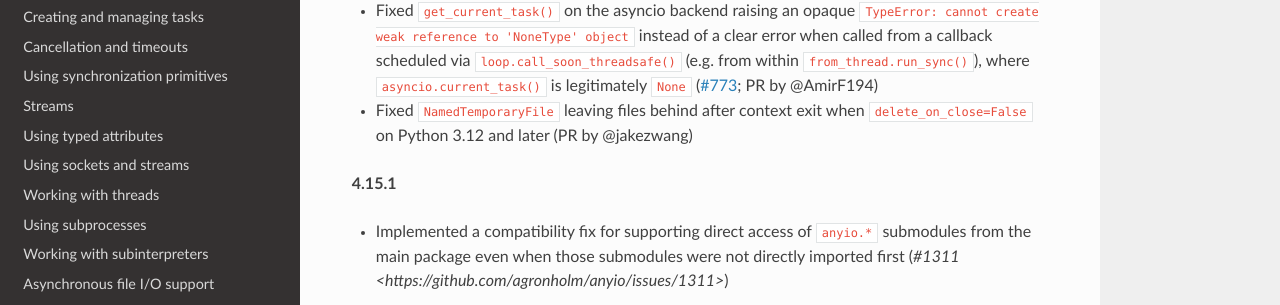
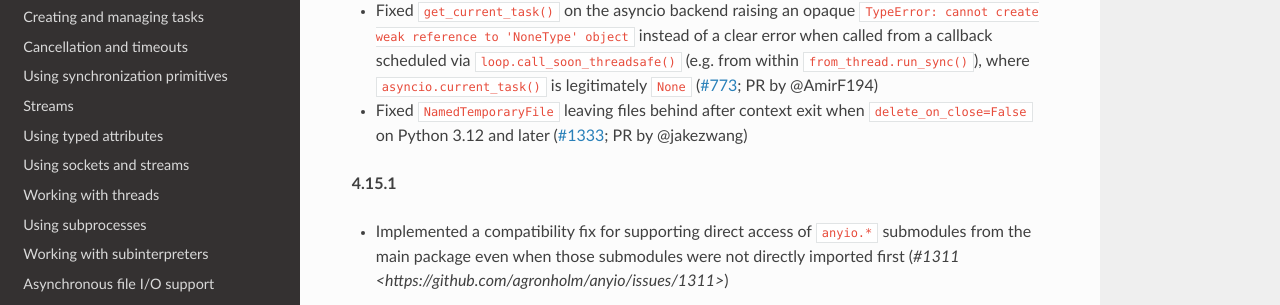
Before and after one commit to agronholm/anyio, a Sphinx documentation site: the page built from docs/versionhistory.rst, in a window 1280 px wide and 900 px high, scrolled down 447 px. Shown: the part 132-437 px from the top of the window. Built offline with Sphinx 7.4.7 and the Read the Docs theme 3.1.0, drawn with Linux system fonts in a browser that asks for light colours; the version number could not be read and is left out.

Commit message:
Link the temporary file cleanup changelog entry

```diff
--- a/docs/versionhistory.rst
+++ b/docs/versionhistory.rst
@@ -31,7 +31,7 @@
   (`#773 <https://github.com/agronholm/anyio/issues/773>`_; PR by @AmirF194)
 - Fixed ``NamedTemporaryFile`` leaving files behind after context exit when
   ``delete_on_close=False`` on Python 3.12 and later
-  (PR by @jakezwang)
+  (`#1333 <https://github.com/agronholm/anyio/pull/1333>`_; PR by @jakezwang)
 
 **4.15.1**
 
```
